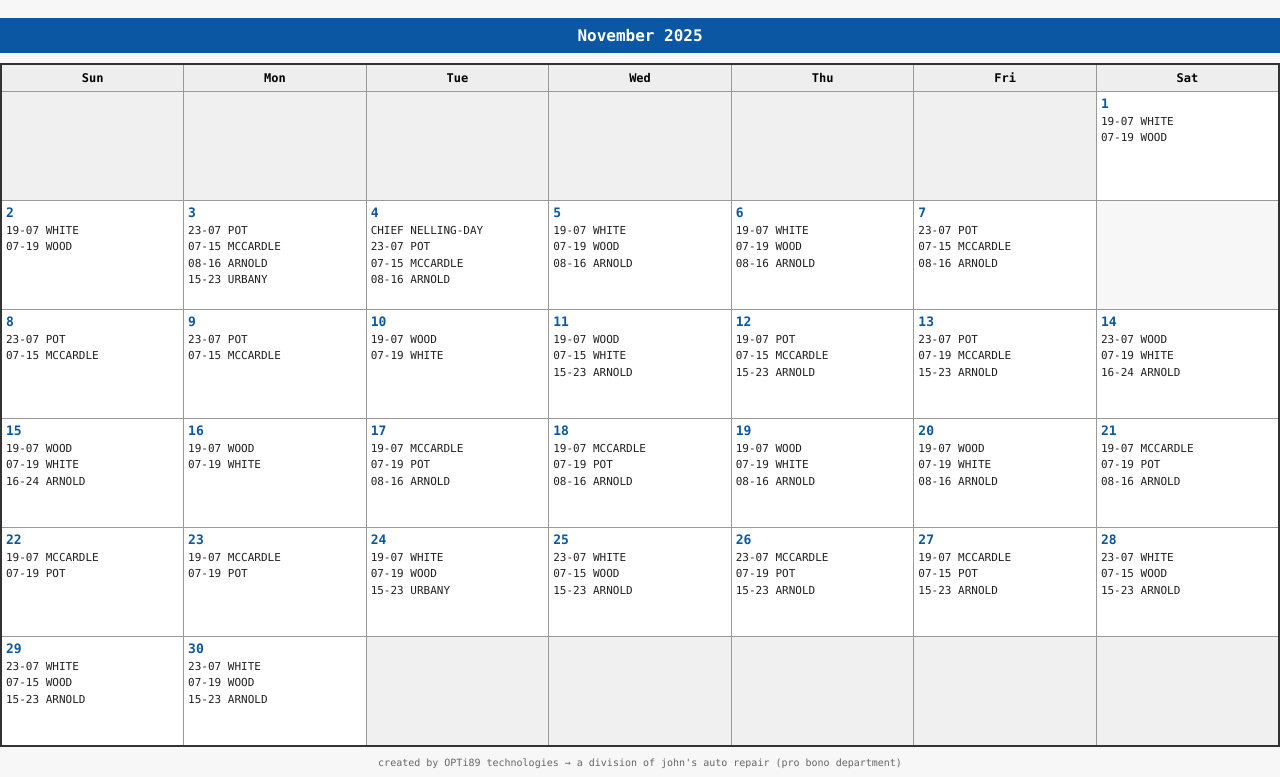
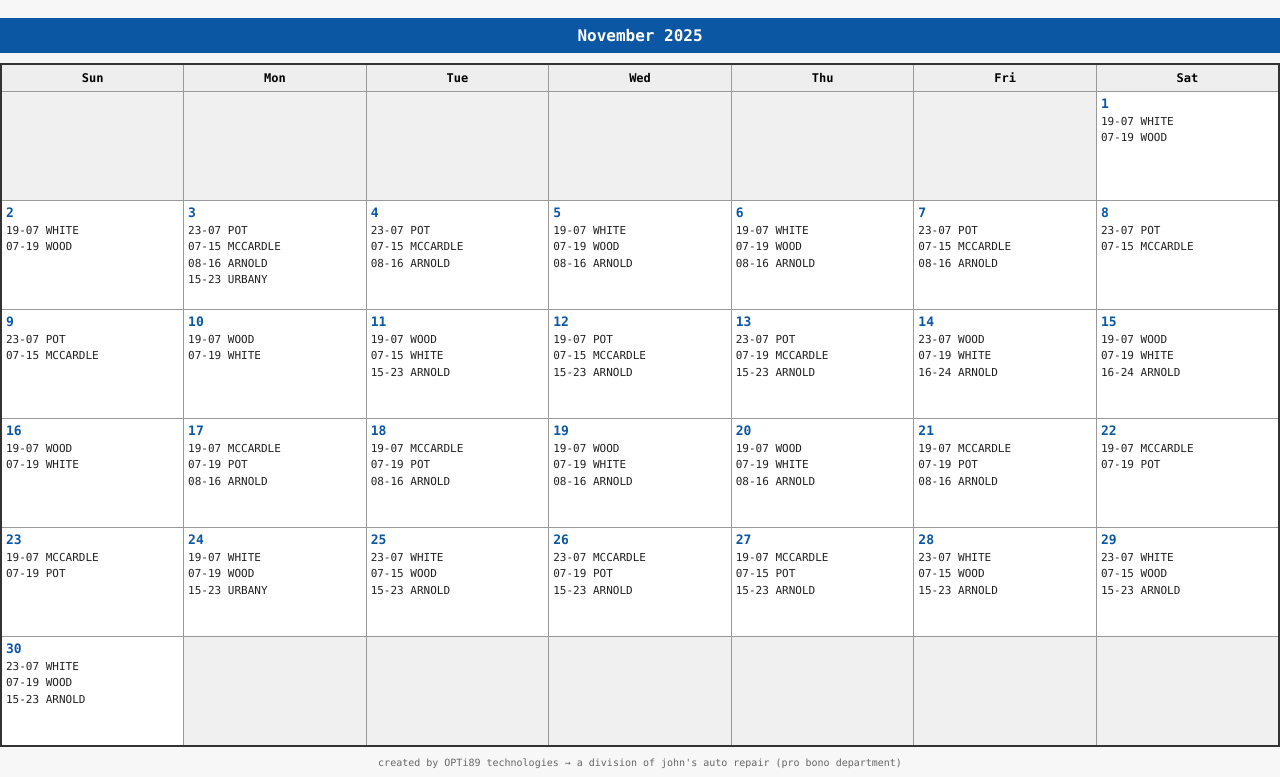
Before and after one commit to opti89/btwpapp, a plain HTML site: page schedule.html in a window 1280 px wide. Shown: the part 1281-2058 px from the top of the page. Drawn offline with Linux system fonts and the light colour scheme.

Commit message:
Update schedule.html

```diff
--- a/schedule.html
+++ b/schedule.html
@@ -294,62 +294,63 @@
   </thead>
   <tbody>
     <tr>
-      <td class='empty'></td>
-      <td class='empty'></td>
-      <td class='empty'></td>
-      <td class='empty'></td>
-      <td class='empty'></td>
-      <td class='empty'></td>
-      <td><div class='day'>1</div><div class='shifts'><span class="WHITE">19-07 WHITE</span><span class="WOOD">07-19 WOOD</span></div></td>
+      <td class="empty"></td>
+      <td class="empty"></td>
+      <td class="empty"></td>
+      <td class="empty"></td>
+      <td class="empty"></td>
+      <td class="empty"></td>
+      <td><div class="day">1</div><div class="shifts"><span class="WHITE">19-07 WHITE</span><span class="WOOD">07-19 WOOD</span></div></td>
     </tr>
 
     <tr>
-      <td><div class='day'>2</div><div class='shifts'><span class="WHITE">19-07 WHITE</span><span class="WOOD">07-19 WOOD</span></div></td>
-      <td><div class='day'>3</div><div class='shifts'><span class="POT">23-07 POT</span><span class="MCCARDLE">07-15 MCCARDLE</span><span class="ARNOLD">08-16 ARNOLD</span><span class="URBANY">15-23 URBANY</span></div></td>
-      <td><div class='day'>4</div><div class='shifts'><span class="NELLING">CHIEF NELLING-DAY</span><span class="POT">23-07 POT</span><span class="MCCARDLE">07-15 MCCARDLE</span><span class="ARNOLD">08-16 ARNOLD</span></div></td>
-      <td><div class='day'>5</div><div class='shifts'><span class="WHITE">19-07 WHITE</span><span class="WOOD">07-19 WOOD</span><span class="ARNOLD">08-16 ARNOLD</span></div></td>
-      <td><div class='day'>6</div><div class='shifts'><span class="WHITE">19-07 WHITE</span><span class="WOOD">07-19 WOOD</span><span class="ARNOLD">08-16 ARNOLD</span></div></td>
-      <td><div class='day'>7</div><div class='shifts'><span class="POT">23-07 POT</span><span class="MCCARDLE">07-15 MCCARDLE</span><span class="ARNOLD">08-16 ARNOLD</span></div></td>
+      <td><div class="day">2</div><div class="shifts"><span class="WHITE">19-07 WHITE</span><span class="WOOD">07-19 WOOD</span></div></td>
+      <td><div class="day">3</div><div class="shifts"><span class="POT">23-07 POT</span><span class="MCCARDLE">07-15 MCCARDLE</span><span class="ARNOLD">08-16 ARNOLD</span><span class="URBANY">15-23 URBANY</span></div></td>
+      <td><div class="day">4</div><div class="shifts"><span class="POT">23-07 POT</span><span class="MCCARDLE">07-15 MCCARDLE</span><span class="ARNOLD">08-16 ARNOLD</span></div></td>
+      <td><div class="day">5</div><div class="shifts"><span class="WHITE">19-07 WHITE</span><span class="WOOD">07-19 WOOD</span><span class="ARNOLD">08-16 ARNOLD</span></div></td>
+      <td><div class="day">6</div><div class="shifts"><span class="WHITE">19-07 WHITE</span><span class="WOOD">07-19 WOOD</span><span class="ARNOLD">08-16 ARNOLD</span></div></td>
+      <td><div class="day">7</div><div class="shifts"><span class="POT">23-07 POT</span><span class="MCCARDLE">07-15 MCCARDLE</span><span class="ARNOLD">08-16 ARNOLD</span></div></td>
+      <td><div class="day">8</div><div class="shifts"><span class="POT">23-07 POT</span><span class="MCCARDLE">07-15 MCCARDLE</span></div></td>
     </tr>
 
     <tr>
-      <td><div class='day'>8</div><div class='shifts'><span class="POT">23-07 POT</span><span class="MCCARDLE">07-15 MCCARDLE</span></div></td>
-      <td><div class='day'>9</div><div class='shifts'><span class="POT">23-07 POT</span><span class="MCCARDLE">07-15 MCCARDLE</span></div></td>
-      <td><div class='day'>10</div><div class='shifts'><span class="WOOD">19-07 WOOD</span><span class="WHITE">07-19 WHITE</span></div></td>
-      <td><div class='day'>11</div><div class='shifts'><span class="WOOD">19-07 WOOD</span><span class="WHITE">07-15 WHITE</span><span class="ARNOLD">15-23 ARNOLD</span></div></td>
-      <td><div class='day'>12</div><div class='shifts'><span class="POT">19-07 POT</span><span class="MCCARDLE">07-15 MCCARDLE</span><span class="ARNOLD">15-23 ARNOLD</span></div></td>
-      <td><div class='day'>13</div><div class='shifts'><span class="POT">23-07 POT</span><span class="MCCARDLE">07-19 MCCARDLE</span><span class="ARNOLD">15-23 ARNOLD</span></div></td>
-      <td><div class='day'>14</div><div class='shifts'><span class="WOOD">23-07 WOOD</span><span class="WHITE">07-19 WHITE</span><span class="ARNOLD">16-24 ARNOLD</span></div></td>
+      <td><div class="day">9</div><div class="shifts"><span class="POT">23-07 POT</span><span class="MCCARDLE">07-15 MCCARDLE</span></div></td>
+      <td><div class="day">10</div><div class="shifts"><span class="WHITE">19-07 WOOD</span><span class="WOOD">07-19 WHITE</span></div></td>
+      <td><div class="day">11</div><div class="shifts"><span class="WHITE">19-07 WOOD</span><span class="WOOD">07-15 WHITE</span><span class="ARNOLD">15-23 ARNOLD</span></div></td>
+      <td><div class="day">12</div><div class="shifts"><span class="POT">19-07 POT</span><span class="MCCARDLE">07-15 MCCARDLE</span><span class="ARNOLD">15-23 ARNOLD</span></div></td>
+      <td><div class="day">13</div><div class="shifts"><span class="POT">23-07 POT</span><span class="MCCARDLE">07-19 MCCARDLE</span><span class="ARNOLD">15-23 ARNOLD</span></div></td>
+      <td><div class="day">14</div><div class="shifts"><span class="POT">23-07 WOOD</span><span class="WOOD">07-19 WHITE</span><span class="ARNOLD">16-24 ARNOLD</span></div></td>
+      <td><div class="day">15</div><div class="shifts"><span class="WHITE">19-07 WOOD</span><span class="WOOD">07-19 WHITE</span><span class="ARNOLD">16-24 ARNOLD</span></div></td>
     </tr>
 
     <tr>
-      <td><div class='day'>15</div><div class='shifts'><span class="WOOD">19-07 WOOD</span><span class="WHITE">07-19 WHITE</span><span class="ARNOLD">16-24 ARNOLD</span></div></td>
-      <td><div class='day'>16</div><div class='shifts'><span class="WOOD">19-07 WOOD</span><span class="WHITE">07-19 WHITE</span></div></td>
-      <td><div class='day'>17</div><div class='shifts'><span class="MCCARDLE">19-07 MCCARDLE</span><span class="POT">07-19 POT</span><span class="ARNOLD">08-16 ARNOLD</span></div></td>
-      <td><div class='day'>18</div><div class='shifts'><span class="MCCARDLE">19-07 MCCARDLE</span><span class="POT">07-19 POT</span><span class="ARNOLD">08-16 ARNOLD</span></div></td>
-      <td><div class='day'>19</div><div class='shifts'><span class="WOOD">19-07 WOOD</span><span class="WHITE">07-19 WHITE</span><span class="ARNOLD">08-16 ARNOLD</span></div></td>
-      <td><div class='day'>20</div><div class='shifts'><span class="WOOD">19-07 WOOD</span><span class="WHITE">07-19 WHITE</span><span class="ARNOLD">08-16 ARNOLD</span></div></td>
-      <td><div class='day'>21</div><div class='shifts'><span class="MCCARDLE">19-07 MCCARDLE</span><span class="POT">07-19 POT</span><span class="ARNOLD">08-16 ARNOLD</span></div></td>
+      <td><div class="day">16</div><div class="shifts"><span class="WHITE">19-07 WOOD</span><span class="WOOD">07-19 WHITE</span></div></td>
+      <td><div class="day">17</div><div class="shifts"><span class="MCCARDLE">19-07 MCCARDLE</span><span class="POT">07-19 POT</span><span class="ARNOLD">08-16 ARNOLD</span></div></td>
+      <td><div class="day">18</div><div class="shifts"><span class="MCCARDLE">19-07 MCCARDLE</span><span class="POT">07-19 POT</span><span class="ARNOLD">08-16 ARNOLD</span></div></td>
+      <td><div class="day">19</div><div class="shifts"><span class="WHITE">19-07 WOOD</span><span class="WOOD">07-19 WHITE</span><span class="ARNOLD">08-16 ARNOLD</span></div></td>
+      <td><div class="day">20</div><div class="shifts"><span class="WHITE">19-07 WOOD</span><span class="WOOD">07-19 WHITE</span><span class="ARNOLD">08-16 ARNOLD</span></div></td>
+      <td><div class="day">21</div><div class="shifts"><span class="MCCARDLE">19-07 MCCARDLE</span><span class="POT">07-19 POT</span><span class="ARNOLD">08-16 ARNOLD</span></div></td>
+      <td><div class="day">22</div><div class="shifts"><span class="MCCARDLE">19-07 MCCARDLE</span><span class="POT">07-19 POT</span></div></td>
     </tr>
 
     <tr>
-      <td><div class='day'>22</div><div class='shifts'><span class="MCCARDLE">19-07 MCCARDLE</span><span class="POT">07-19 POT</span></div></td>
-      <td><div class='day'>23</div><div class='shifts'><span class="MCCARDLE">19-07 MCCARDLE</span><span class="POT">07-19 POT</span></div></td>
-      <td><div class='day'>24</div><div class='shifts'><span class="WHITE">19-07 WHITE</span><span class="WOOD">07-19 WOOD</span><span class="URBANY">15-23 URBANY</span></div></td>
-      <td><div class='day'>25</div><div class='shifts'><span class="WHITE">23-07 WHITE</span><span class="WOOD">07-15 WOOD</span><span class="ARNOLD">15-23 ARNOLD</span></div></td>
-      <td><div class='day'>26</div><div class='shifts'><span class="MCCARDLE">23-07 MCCARDLE</span><span class="POT">07-19 POT</span><span class="ARNOLD">15-23 ARNOLD</span></div></td>
-      <td><div class='day'>27</div><div class='shifts'><span class="MCCARDLE">19-07 MCCARDLE</span><span class="POT">07-15 POT</span><span class="ARNOLD">15-23 ARNOLD</span></div></td>
-      <td><div class='day'>28</div><div class='shifts'><span class="WHITE">23-07 WHITE</span><span class="WOOD">07-15 WOOD</span><span class="ARNOLD">15-23 ARNOLD</span></div></td>
+      <td><div class="day">23</div><div class="shifts"><span class="MCCARDLE">19-07 MCCARDLE</span><span class="POT">07-19 POT</span></div></td>
+      <td><div class="day">24</div><div class="shifts"><span class="WHITE">19-07 WHITE</span><span class="WOOD">07-19 WOOD</span><span class="URBANY">15-23 URBANY</span></div></td>
+      <td><div class="day">25</div><div class="shifts"><span class="WHITE">23-07 WHITE</span><span class="WOOD">07-15 WOOD</span><span class="ARNOLD">15-23 ARNOLD</span></div></td>
+      <td><div class="day">26</div><div class="shifts"><span class="MCCARDLE">23-07 MCCARDLE</span><span class="POT">07-19 POT</span><span class="ARNOLD">15-23 ARNOLD</span></div></td>
+      <td><div class="day">27</div><div class="shifts"><span class="MCCARDLE">19-07 MCCARDLE</span><span class="POT">07-15 POT</span><span class="ARNOLD">15-23 ARNOLD</span></div></td>
+      <td><div class="day">28</div><div class="shifts"><span class="WHITE">23-07 WHITE</span><span class="WOOD">07-15 WOOD</span><span class="ARNOLD">15-23 ARNOLD</span></div></td>
+      <td><div class="day">29</div><div class="shifts"><span class="WHITE">23-07 WHITE</span><span class="WOOD">07-15 WOOD</span><span class="ARNOLD">15-23 ARNOLD</span></div></td>
     </tr>
 
     <tr>
-      <td><div class='day'>29</div><div class='shifts'><span class="WHITE">23-07 WHITE</span><span class="WOOD">07-15 WOOD</span><span class="ARNOLD">15-23 ARNOLD</span></div></td>
-      <td><div class='day'>30</div><div class='shifts'><span class="WHITE">23-07 WHITE</span><span class="WOOD">07-19 WOOD</span><span class="ARNOLD">15-23 ARNOLD</span></div></td>
-      <td class='empty'></td>
-      <td class='empty'></td>
-      <td class='empty'></td>
-      <td class='empty'></td>
-      <td class='empty'></td>
+      <td><div class="day">30</div><div class="shifts"><span class="WHITE">23-07 WHITE</span><span class="WOOD">07-19 WOOD</span><span class="ARNOLD">15-23 ARNOLD</span></div></td>
+      <td class="empty"></td>
+      <td class="empty"></td>
+      <td class="empty"></td>
+      <td class="empty"></td>
+      <td class="empty"></td>
+      <td class="empty"></td>
     </tr>
   </tbody>
 </table>
```
